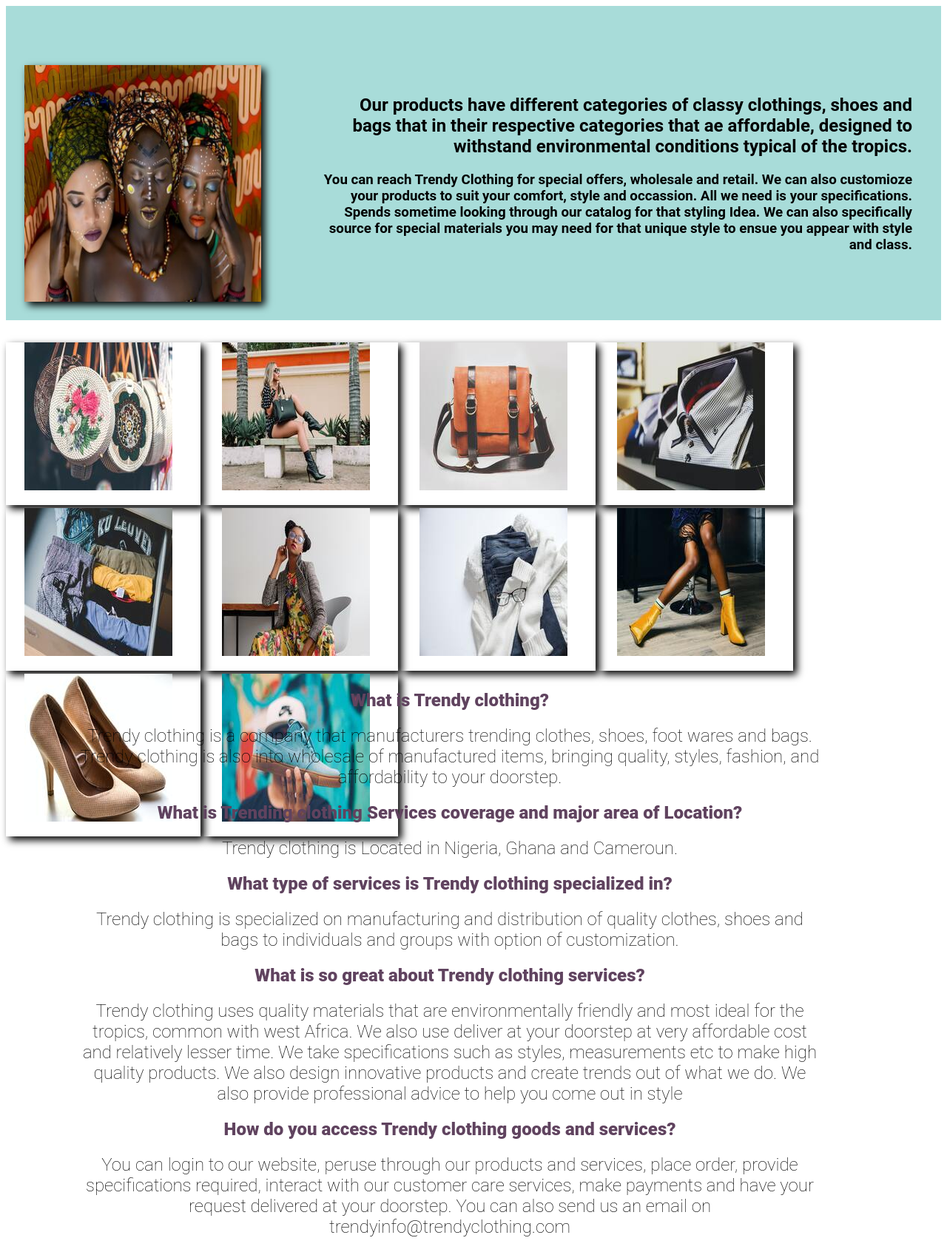
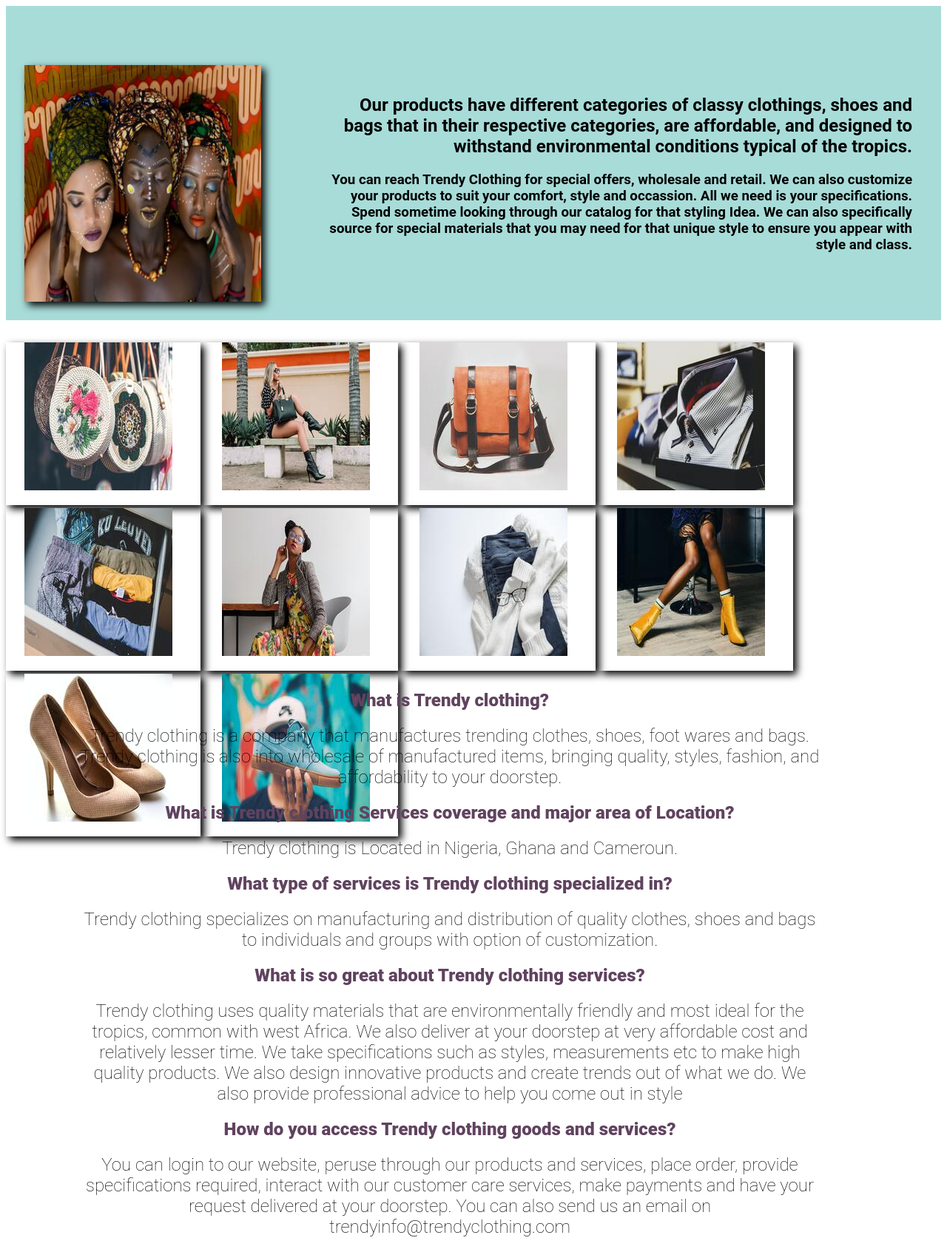
Before and after one commit to amarachiibeok/WDD130-New, a plain HTML site: page clothing/aboutus.html in a window 1280 px wide. Shown: the part 240-1933 px from the top of the page at 74% size. Drawn offline with Linux system fonts and the light colour scheme.

Commit message:
final changes

```diff
--- a/clothing/aboutus.html
+++ b/clothing/aboutus.html
@@ -27,14 +27,14 @@
           <img id="african-img" src="images/african2.jpg" alt="african women">
         </div>
         <div id="picture-box">
-           <h2 id="picture-msg">Our products have different  categories of classy clothings, shoes and bags
-               that in their respective categories that ae affordable, designed to withstand environmental
+           <h2 id="picture-msg">Our products have different categories of classy clothings, shoes and bags
+               that in their respective categories, are affordable, and designed to withstand environmental
                conditions typical of the tropics.</h2>
            <h3 id="contact-msg">You can reach Trendy Clothing for special offers, wholesale and retail. We
-               can also customioze your products to suit your comfort, style and occassion. All we need is
-               your specifications. Spends sometime looking through our catalog for that styling Idea. We
-               can also specifically source for special materials you may need for that unique style to
-               ensue you appear with style and class.</h3>
+               can also customize your products to suit your comfort, style and occassion. All we need is
+               your specifications. Spend sometime looking through our catalog for that styling Idea. We
+               can also specifically source for special materials that you may need for that unique style to
+               ensure you appear with style and class.</h3>
         </div>
     </div>
     <main class="home-grid">
@@ -52,19 +52,20 @@
         </div>
         <div id="faq-box">
             <h2 class="faq-msg">What is Trendy clothing?</h2>
-            <h2 class="answer">Trendy clothing is a company that manufacturers trending clothes, shoes, foot
+            <h2 class="answer">Trendy clothing is a company that manufactures trending clothes, shoes, foot
                 wares and bags. Trendy clothing is also into wholesale of manufactured items, bringing quality,
                 styles, fashion, and affordability to your doorstep.</h2>
-            <h2 class="faq-msg">What is Trending clothing Services coverage and major area of Location?</h2>
+            <h2 class="faq-msg">What is Trendy clothing Services coverage and major area of Location?</h2>
             <h2 class="answer">Trendy clothing is Located in Nigeria, Ghana and Cameroun.</h2>
         	<h2 class="faq-msg">What type of services is Trendy clothing specialized in?</h2>
-            <h2 class="answer">Trendy clothing is specialized on manufacturing and distribution of quality clothes, shoes and bags to individuals
-                and groups with option of customization.</h2>
+            <h2 class="answer">Trendy clothing specializes on manufacturing and distribution of quality clothes, shoes
+                and bags to individuals and groups with option of customization.</h2>
             <h2 class="faq-msg">What is so great about Trendy clothing services?</h2>
-            <h2 class="answer">Trendy clothing uses quality materials that are environmentally friendly and most ideal for the tropics, common
-                with west Africa. We also use deliver at your doorstep at very affordable cost and relatively lesser time. We take
-                specifications such as styles, measurements etc to make high quality products. We also design innovative products and
-                create trends out of what we do. We also provide professional advice to help you come out in style</h2>
+            <h2 class="answer">Trendy clothing uses quality materials that are environmentally friendly and most ideal
+                for the tropics, common with west Africa. We also deliver at your doorstep at very affordable cost and
+                relatively lesser time. We take specifications such as styles, measurements etc to make high quality
+                products. We also design innovative products and create trends out of what we do. We also provide
+                professional advice to help you come out in style</h2>
             <h2 class="faq-msg">How do you access Trendy clothing goods and services?</h2>
             <h2 class="answer">You can login to our website, peruse through our products and services, place order,
                 provide specifications required, interact with our customer care services, make payments and have
```
Also changed, not shown: clothing/trendy.html (+7 -7 lines).
